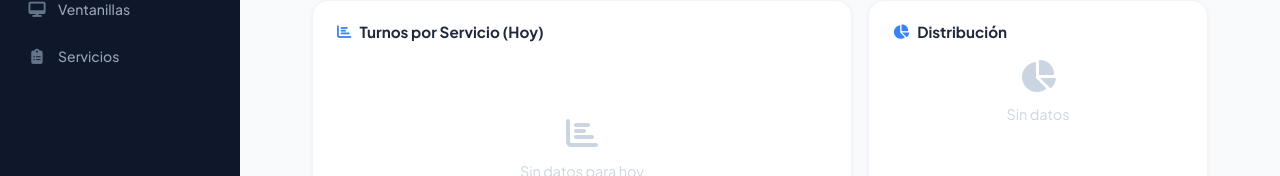
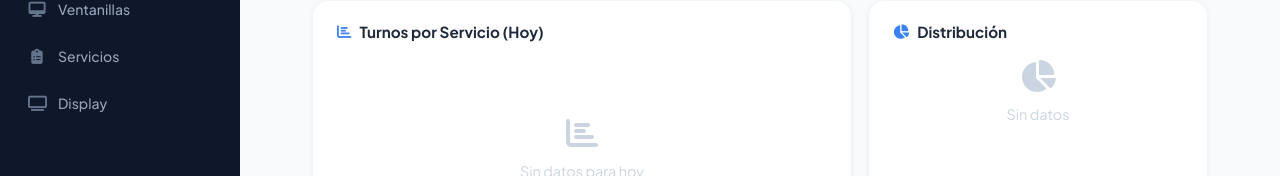
Before and after one commit to gonzaespasandin/termy, a Vue app in the folder frontend/: page /admin in a window 1280 px wide. Shown: the part 305-481 px from the top of the page. Built offline with nearby package versions, Linux system fonts and the light colour scheme; no server answers; sample sign-in values are in the browser's storage.

Commit message:
feat(display): wire Display tab in admin sidebar and view

```diff
--- a/frontend/src/components/admin/AdminSidebar.vue
+++ b/frontend/src/components/admin/AdminSidebar.vue
@@ -67,6 +67,7 @@ const tabs = [
   { id: 'perfiles',    name: 'Perfiles',    icon: 'fas fa-layer-group' },
   { id: 'ventanillas', name: 'Ventanillas', icon: 'fas fa-desktop' },
   { id: 'servicios',   name: 'Servicios',   icon: 'fas fa-clipboard-list' },
+  { id: 'display',     name: 'Display',     icon: 'fas fa-tv' },
 ]
 
 const userInitials = computed(() => {
--- a/frontend/src/views/AdminView.vue
+++ b/frontend/src/views/AdminView.vue
@@ -18,6 +18,7 @@
         <AdminPerfiles v-else-if="activeTab === 'perfiles'" />
         <AdminVentanillas v-else-if="activeTab === 'ventanillas'" />
         <AdminServicios v-else-if="activeTab === 'servicios'" />
+        <AdminDisplay v-else-if="activeTab === 'display'" />
       </main>
     </div>
 
@@ -70,6 +71,7 @@ import AdminUsuarios from '../components/admin/AdminUsuarios.vue'
 import AdminPerfiles from '../components/admin/AdminPerfiles.vue'
 import AdminVentanillas from '../components/admin/AdminVentanillas.vue'
 import AdminServicios from '../components/admin/AdminServicios.vue'
+import AdminDisplay from '../components/admin/AdminDisplay.vue'
 
 const router = useRouter()
 const user = ref(null)
```
